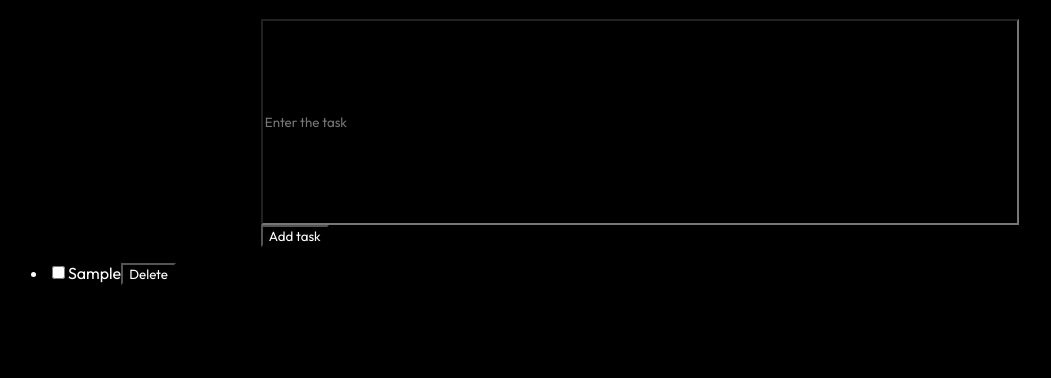
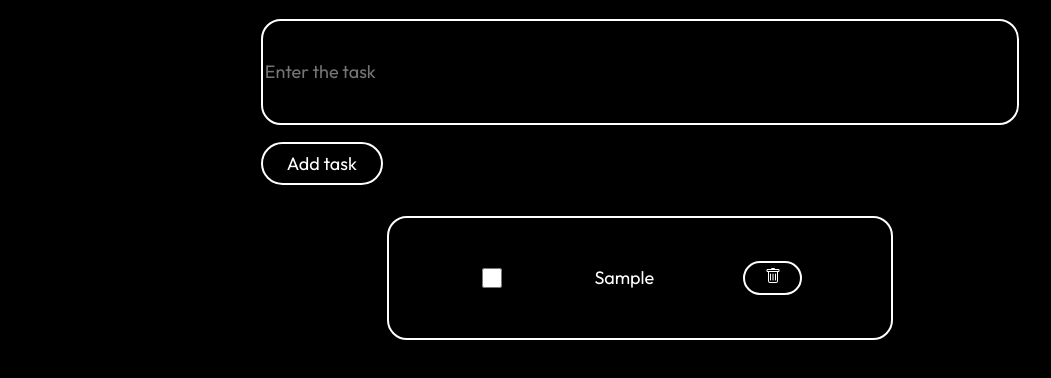
Before and after one commit to N00B-MA5TER/TODOLIST, a plain HTML site: page index.html in a window 1280 px wide. Both pictures are taken after typing "Sample" into the empty fields and a click on the button "Add task". Shown: the part 72-450 px from the top of the page, without its empty margins (0-1051 px from the left). Drawn offline with Linux system fonts and the light colour scheme.

Commit message:
Complete styling

```diff
--- a/script.js
+++ b/script.js
@@ -55,7 +55,7 @@ function renderTasks(){
         checkbox.addEventListener("change", () => toggleCompleted(task.id));
 
         const deleteBtn = document.createElement("button");
-        deleteBtn.textContent = "Delete";
+        deleteBtn.innerHTML = "<svg xmlns='http://www.w3.org/2000/svg' width='16' height='16' fill='currentColor' class='bi bi-trash' viewBox='0 0 16 16'> <path d='M5.5 5.5A.5.5 0 0 1 6 6v6a.5.5 0 0 1-1 0V6a.5.5 0 0 1 .5-.5m2.5 0a.5.5 0 0 1 .5.5v6a.5.5 0 0 1-1 0V6a.5.5 0 0 1 .5-.5m3 .5a.5.5 0 0 0-1 0v6a.5.5 0 0 0 1 0z'/> <path d='M14.5 3a1 1 0 0 1-1 1H13v9a2 2 0 0 1-2 2H5a2 2 0 0 1-2-2V4h-.5a1 1 0 0 1-1-1V2a1 1 0 0 1 1-1H6a1 1 0 0 1 1-1h2a1 1 0 0 1 1 1h3.5a1 1 0 0 1 1 1zM4.118 4 4 4.059V13a1 1 0 0 0 1 1h6a1 1 0 0 0 1-1V4.059L11.882 4zM2.5 3h11V2h-11z'/> </svg>";
         deleteBtn.addEventListener("click", () => deleteTask(task.id));
 
         li.prepend(checkbox);
--- a/styles.css
+++ b/styles.css
@@ -18,5 +18,68 @@
 }
 
 .input input {
-    min-height:200px;
+    min-height: 100px;
+    border: 2px solid white;
+    margin-bottom: 7px;
+    border-radius: 20px;
+    font-size: large;
 }
+
+.addbtn button{
+    border: 2px solid white;
+    font-size: large;
+    padding: 0.5rem 1.5rem;
+    border-radius: 50px;
+    margin-top: 10px;
+}
+
+.addbtn button:hover{
+    color: black;
+    background-color: white;
+    transition: transform 0.3s ease, background-color 0.3s ease;
+}
+
+ul{
+    display: flex;
+    flex-direction: column;
+    list-style-type: none;
+    padding-left: 30%;
+    padding-right: 30%;
+}
+
+ul li{
+    display: flex;
+    justify-content: space-evenly;
+    align-items: center;
+    font-size: large;
+    border: 2px solid white;
+    border-radius: 20px;
+    min-height: 100px;
+    min-width: 50%;
+    padding-top: 10px;
+    padding-bottom: 10px;
+    margin-top: 15px;
+    margin-bottom: 15px;
+}
+
+ul li:hover{
+    background-color: white;
+    color: black;
+    transition: transform 0.3s ease, background-color 0.3s ease;
+}
+
+ul input[type = checkbox]{
+    accent-color: black;
+    background: transparent;
+    width:20px;
+    height:20px;
+}
+
+ul li button{
+    border: 2px solid white;
+    font-size: large;
+    padding: 0.2rem 1.2rem;
+    border-radius: 50px;
+    margin-top: 20px;
+    margin-bottom: 20px;
+}
```
